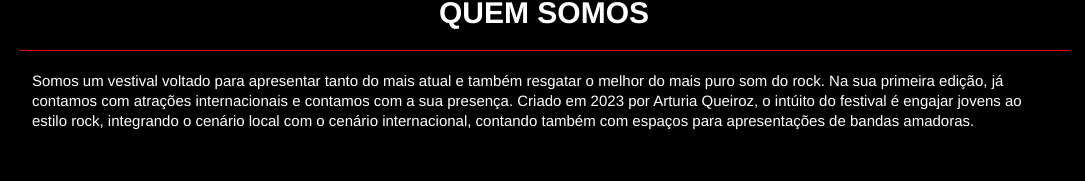
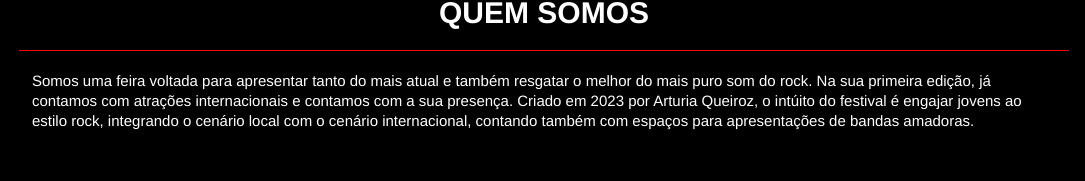
Before and after one commit to Arturia1/site-sm, a plain HTML site: page index.html in a window 1280 px wide. Shown: the part 434-615 px from the top of the page, without its empty margins (96-1181 px from the left). Drawn offline with Linux system fonts and the light colour scheme.

Commit message:
Update index.html

```diff
--- a/index.html
+++ b/index.html
@@ -39,7 +39,7 @@
       <h3>Quem Somos</h3>
       <div class="wrapper">
         <article>
-           <p>Somos um vestival voltado para apresentar tanto do mais atual e também resgatar o melhor do mais puro som do rock. Na sua primeira edição, já contamos com atrações internacionais e contamos com a sua presença.
+           <p>Somos uma feira voltada para apresentar tanto do mais atual e também resgatar o melhor do mais puro som do rock. Na sua primeira edição, já contamos com atrações internacionais e contamos com a sua presença.
             Criado em 2023 por Arturia Queiroz, o intúito do festival é engajar jovens ao estilo rock, integrando o cenário local com o cenário internacional, contando também com espaços para apresentações de bandas amadoras.
           </p>
         </article>
```
